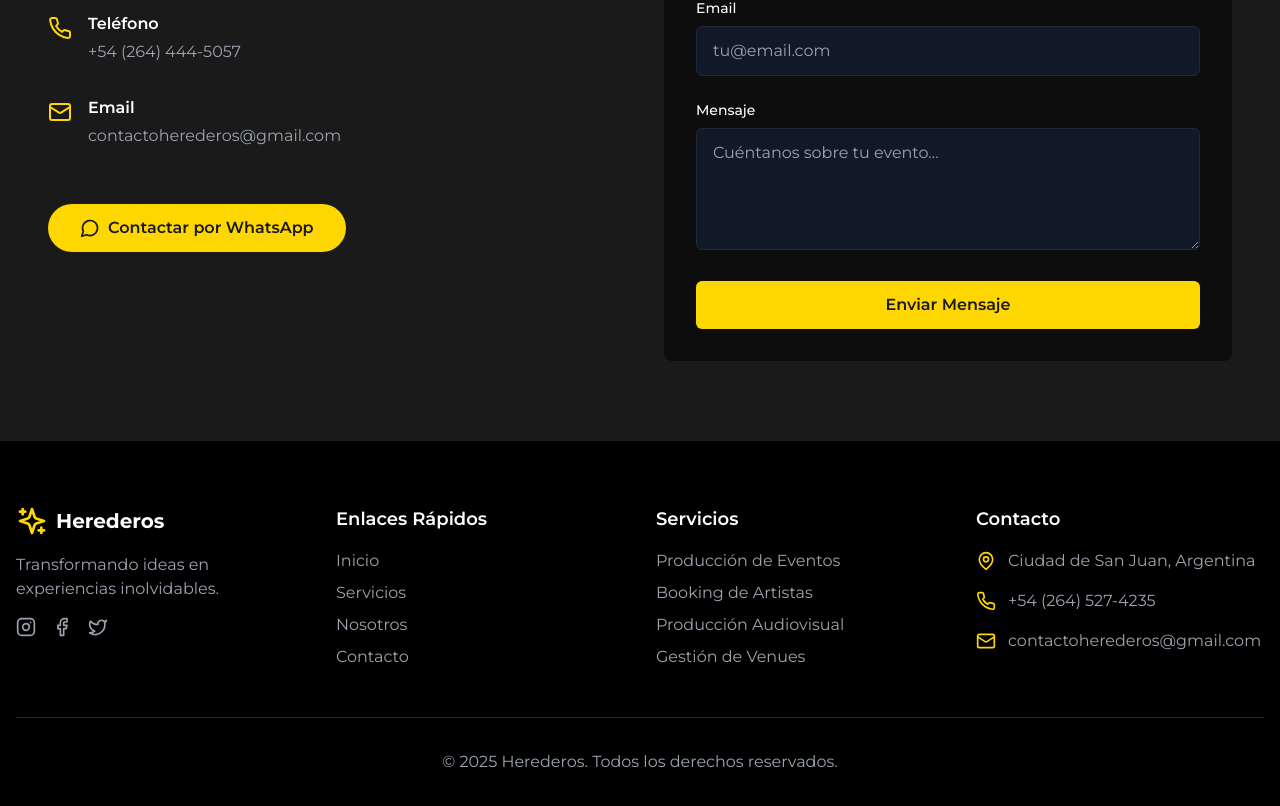
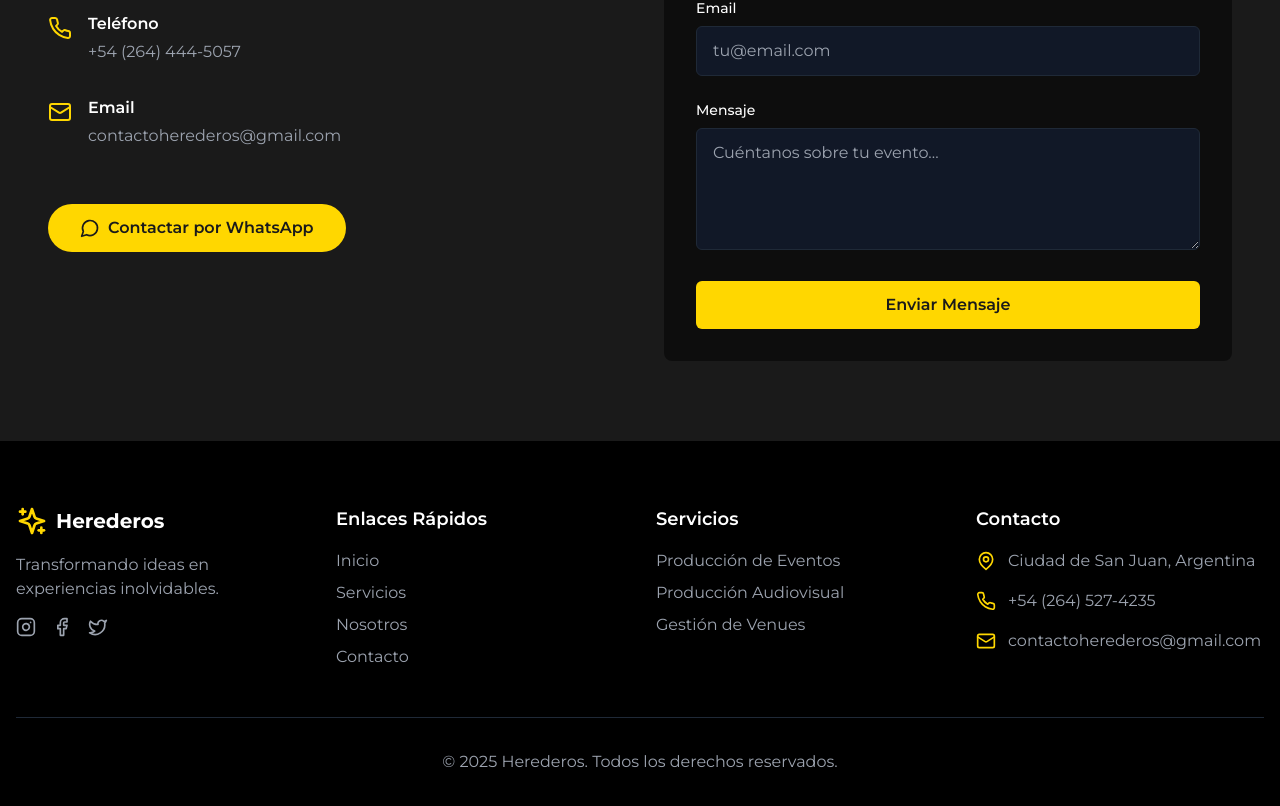
Before and after one commit to invincible-afk/Herederos, a React (Vite) app: page / in a window 1280 px wide. Shown: the part 2793-3599 px from the top of the page. Built offline with nearby package versions, Linux system fonts and the light colour scheme.

Commit message:
Update Footer.tsx
refactorizacion

```diff
--- a/src/components/Footer.tsx
+++ b/src/components/Footer.tsx
@@ -44,7 +44,6 @@ const Footer = () => {
             <h3 className="text-lg font-semibold mb-4">Servicios</h3>
             <ul className="space-y-2">
               <li className="text-gray-400">Producción de Eventos</li>
-              <li className="text-gray-400">Booking de Artistas</li>
               <li className="text-gray-400">Producción Audiovisual</li>
               <li className="text-gray-400">Gestión de Venues</li>
             </ul>
```
